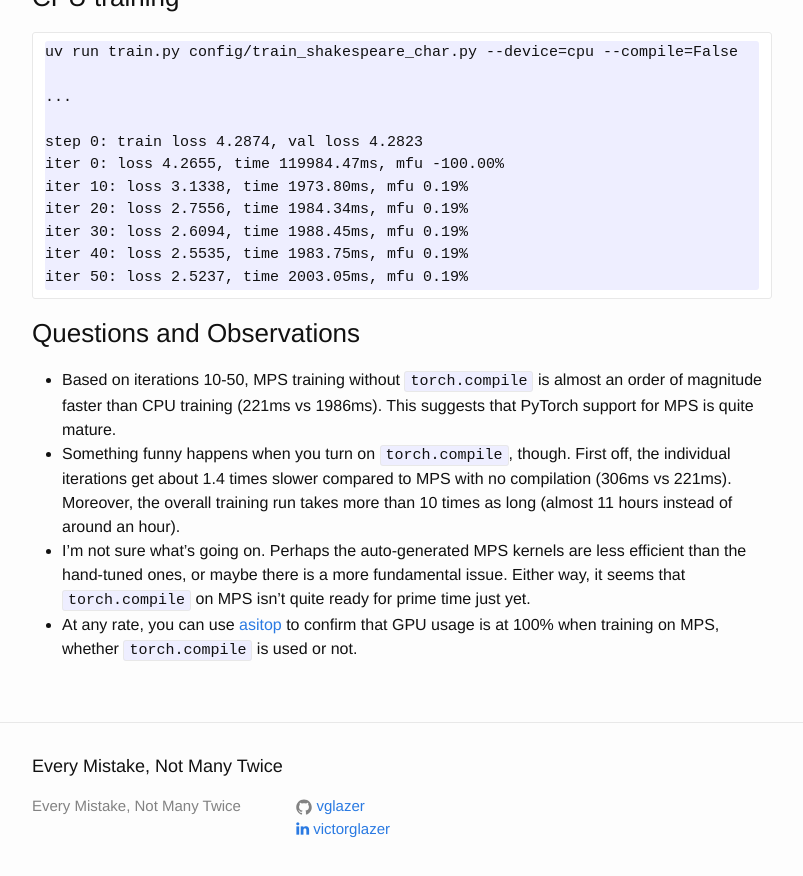
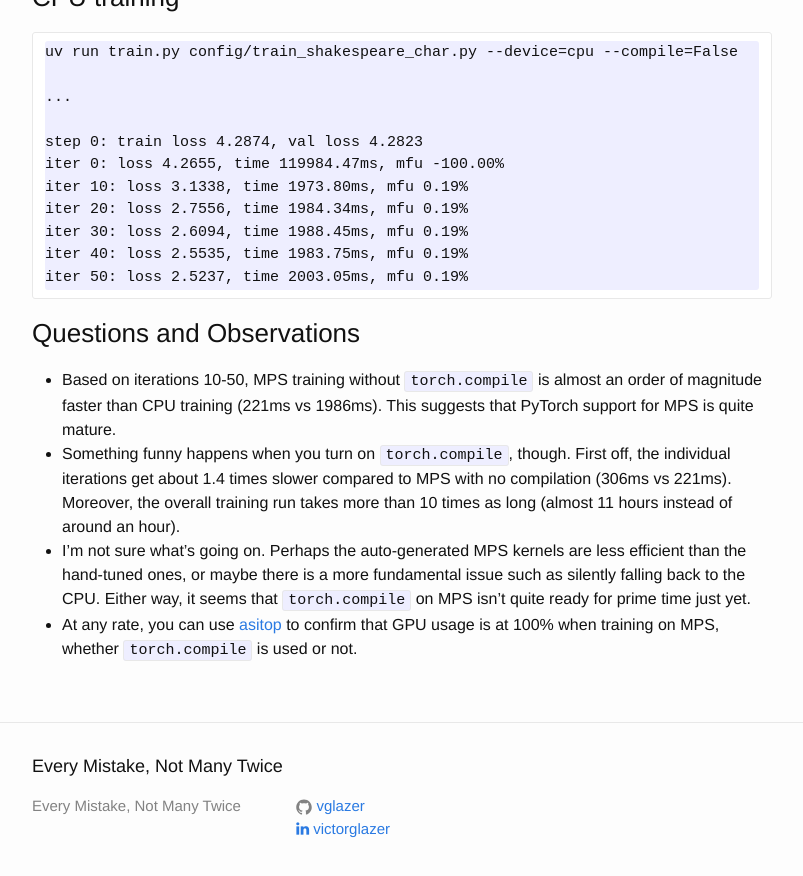
Before and after one commit to vglazer/vglazer.github.io, a Jekyll site: the page built from _posts/2025-09-16-state-of-training-on-metal.md, in a window 1280 px wide and 900 px high, scrolled down 2951 px. Shown: the top 876 px of the window, without its empty margins (238-1041 px from the left). Built offline with Jekyll 4.4.1, drawn with Linux system fonts in a browser that asks for light colours; nearby versions of some CDN libraries.

Commit message:
Added comment

```diff
--- a/_posts/2025-09-16-state-of-training-on-metal.md
+++ b/_posts/2025-09-16-state-of-training-on-metal.md
@@ -119,5 +119,5 @@ iter 50: loss 2.5237, time 2003.05ms, mfu 0.19%
 
 - Based on iterations 10-50, MPS training without `torch.compile` is almost an order of magnitude faster than CPU training (221ms vs 1986ms). This suggests that PyTorch support for MPS is quite mature.
 - Something funny happens when you turn on `torch.compile`, though. First off, the individual iterations get about 1.4 times slower compared to MPS with no compilation (306ms vs 221ms). Moreover, the overall training run takes more than 10 times as long (almost 11 hours instead of around an hour).
-- I'm not sure what's going on. Perhaps the auto-generated MPS kernels are less efficient than the hand-tuned ones, or maybe there is a more fundamental issue. Either way, it seems that `torch.compile` on MPS isn't quite ready for prime time just yet.
+- I'm not sure what's going on. Perhaps the auto-generated MPS kernels are less efficient than the hand-tuned ones, or maybe there is a more fundamental issue such as silently falling back to the CPU. Either way, it seems that `torch.compile` on MPS isn't quite ready for prime time just yet.
 - At any rate, you can use [asitop](https://github.com/tlkh/asitop) to confirm that GPU usage is at 100% when training on MPS, whether `torch.compile` is used or not.
```
